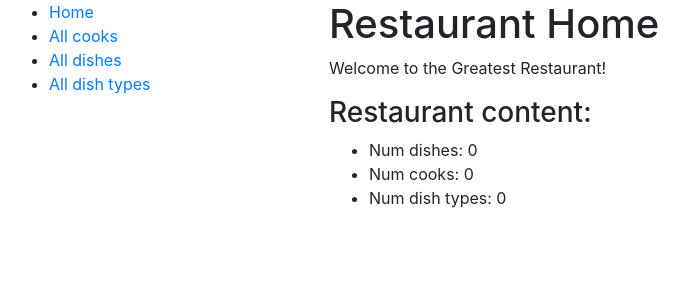
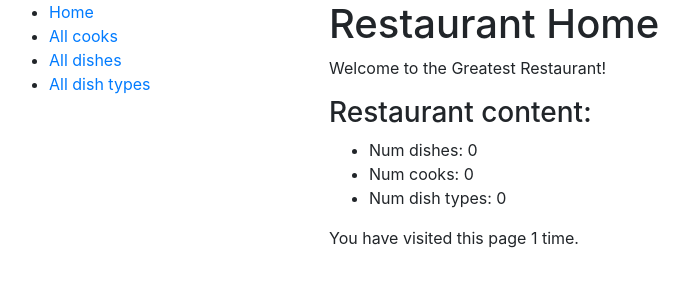
Before and after one commit to volodymyr-komarnyckyi/restaurant-kitchen-service, a Django app: page / in a window 1280 px wide. Shown: the top 300 px of the page, without its empty margins (6-695 px from the left). Run offline with Django 4.2, Linux system fonts and the light colour scheme; data that the repository does not hold is empty.

Commit message:
Using sessions create visits counter on home page

```diff
--- a/kitchen/views.py
+++ b/kitchen/views.py
@@ -10,10 +10,14 @@ def index(request):
     num_cooks = Cook.objects.count()
     num_dish_types = DishType.objects.count()
 
+    num_visits = request.session.get("num_visits", 0)
+    request.session["num_visits"] = num_visits + 1
+
     context = {
         "num_dishes": num_dishes,
         "num_cooks": num_cooks,
         "num_dish_types": num_dish_types,
+        "num_visits": num_visits + 1
     }
 
     return render(request, "kitchen/index.html", context=context)
--- a/templates/kitchen/index.html
+++ b/templates/kitchen/index.html
@@ -9,4 +9,6 @@
     <li>Num cooks: {{ num_cooks }}</li>
     <li>Num dish types: {{ num_dish_types }}</li>
   </ul>
+
+  <p>You have visited this page {{ num_visits }} time{{ num_visits|pluralize }}.</p>
 {% endblock %}
```
